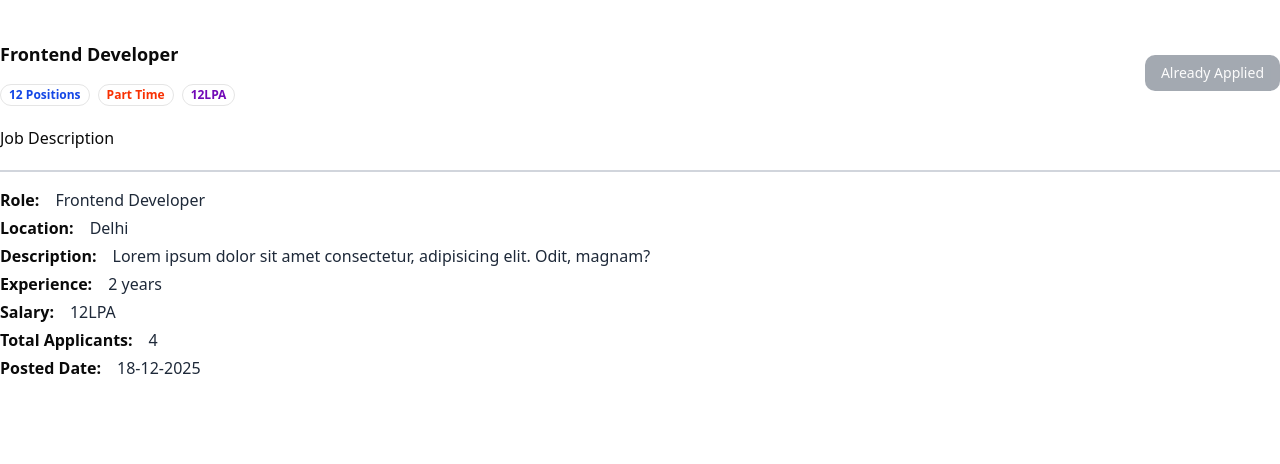
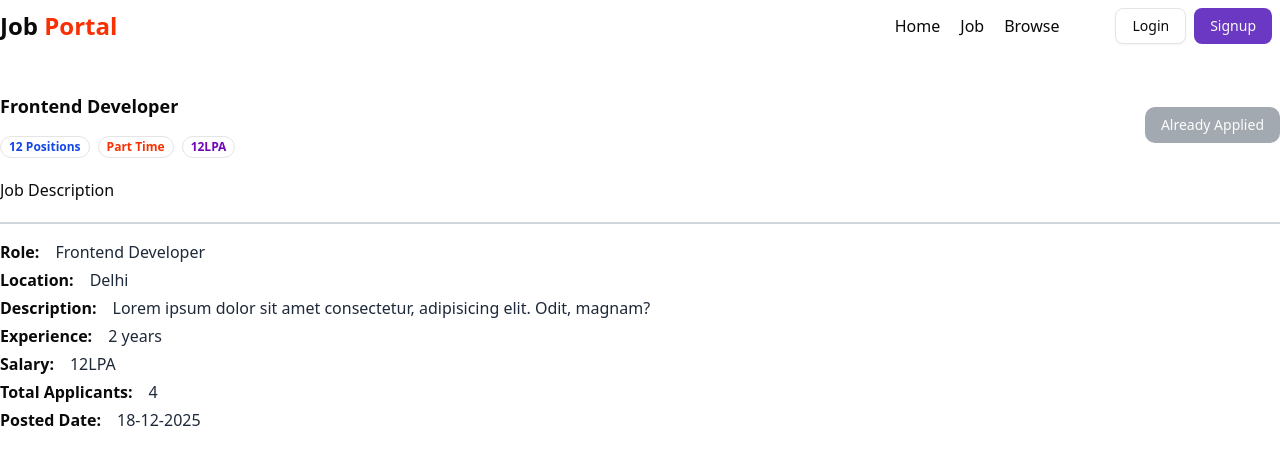
Before and after one commit to abhay-004/JOB-PORTAL-WEBSITE, a React app in the folder frontend/: page /description/1 in a window 1280 px wide. Shown: the top 464 px of the page. Built offline with nearby package versions, Linux system fonts and the light colour scheme; the HTML template or start-up script is replaced by a standard one.

Commit message:
add nav in job description

```diff
--- a/frontend/src/components/JobDescription.jsx
+++ b/frontend/src/components/JobDescription.jsx
@@ -1,10 +1,13 @@
 import React from "react";
 import { Badge } from "./ui/badge";
 import { Button } from "./ui/button";
+import Navbar from "./shared/Navbar";
 
 const JobDescription = () => {
   const isApplied = true;
   return (
+    <div>
+      <Navbar />
       <div className="max-w-7xl mx-auto my-10">
         <div className="flex items-center justify-between">
           <div>
@@ -45,7 +48,8 @@ const JobDescription = () => {
           </h1>
           <h1 className="font-bold my-1">
             {" "}
-          Location:<span className="pl-4 font-normal text-gray-800">Delhi</span>
+            Location:
+            <span className="pl-4 font-normal text-gray-800">Delhi</span>
           </h1>
           <h1 className="font-bold my-1">
             {" "}
@@ -76,6 +80,7 @@ const JobDescription = () => {
           </h1>
         </div>
       </div>
+    </div>
   );
 };
 
```
Lines whose indentation alone changed are shown as unchanged.
